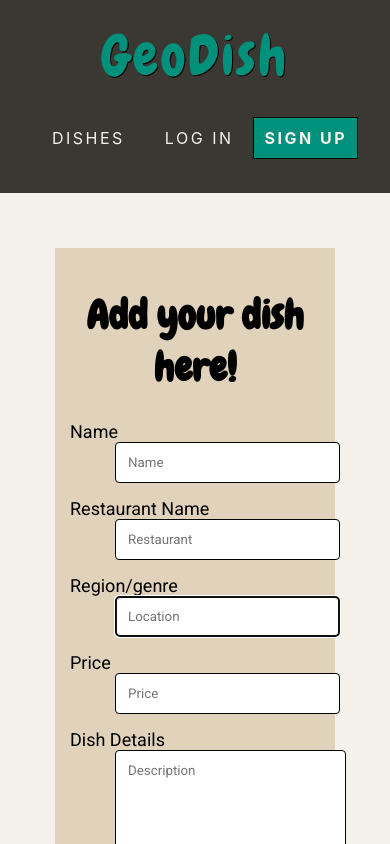
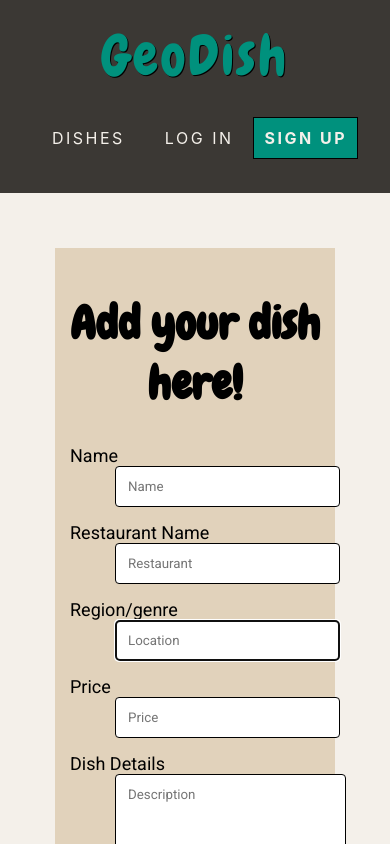
Before and after one commit to rararamberg/GeoDish-App, a React (Create React App) app in the folder client/: page /add-dish in a window 390 px wide. Shown: the top 844 px of the page. Built offline with nearby package versions, Linux system fonts and the light colour scheme; the HTML template or start-up script is replaced by a standard one.

Commit message:
working hamburger menu

```diff
--- a/client/src/screens/AddDishes/AddDishes.css
+++ b/client/src/screens/AddDishes/AddDishes.css
@@ -11,7 +11,7 @@
     flex-direction: row;
     align-items: center;
     font-family: chewy;
-    font-size: 20px;
+    font-size: 23px;
 }
 
 .add-form-container {
@@ -25,7 +25,6 @@
     background-color: #E1D2BB;
 }
 
-
 .create-form input {
     display: flex;
     flex-direction: row;
@@ -36,11 +35,6 @@
     border-radius: 4px;
     box-sizing: border-box;
 }
-
-/* .create-form {
-    display: flex;
-    flex-direction: column;
-} */
 
 .create-form textarea {
     width: 82%;
@@ -72,7 +66,6 @@
     margin-bottom: 25px;
     font-family: chewy;
 }
-
 
 @media(max-width:600px) {
     .add-form-container {
@@ -120,6 +113,4 @@
         align-content: center;
         margin-left: 95px;
     }
-
-
 }
```
Also changed, not shown: client/src/components/Nav/Nav.css (+7 -0 lines).
